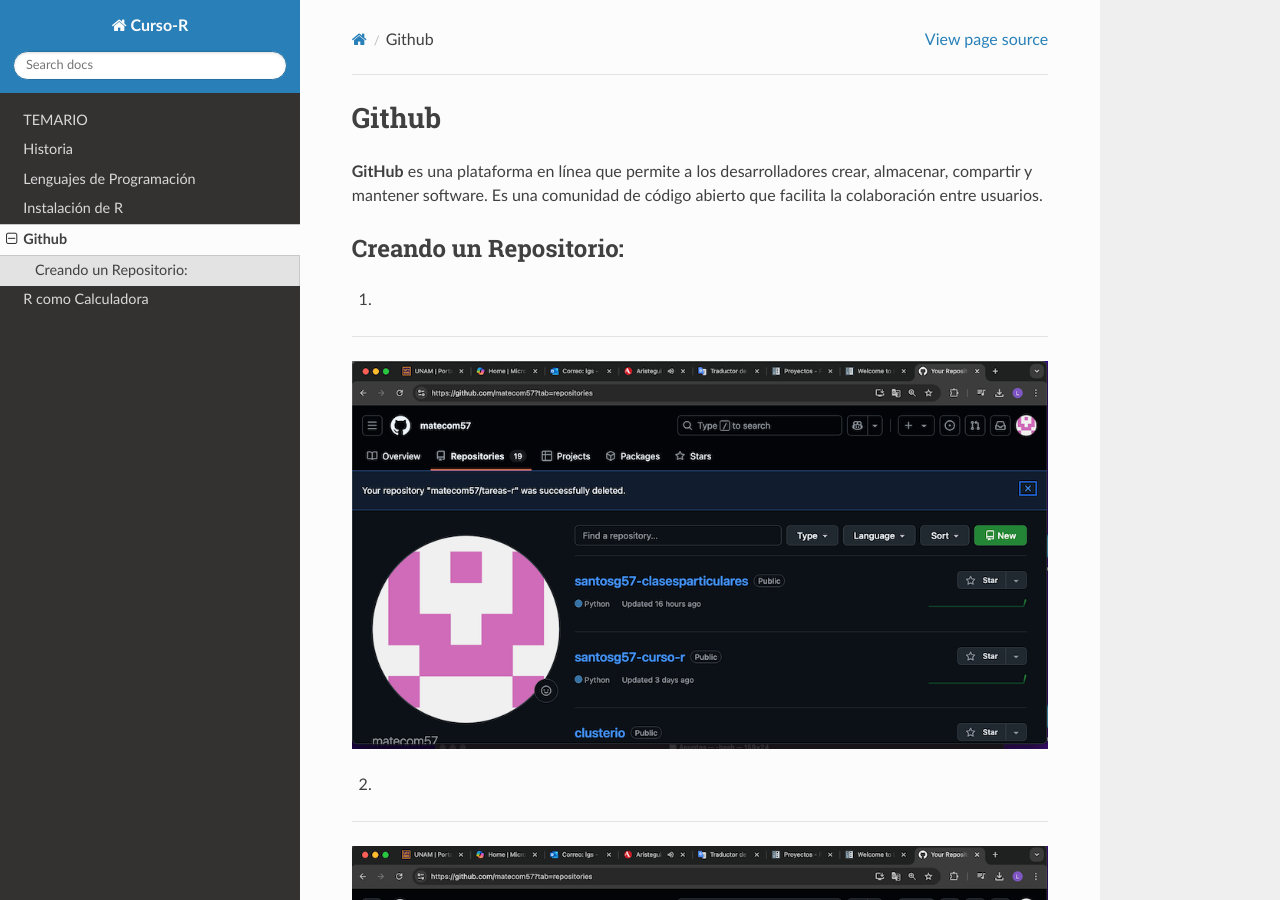
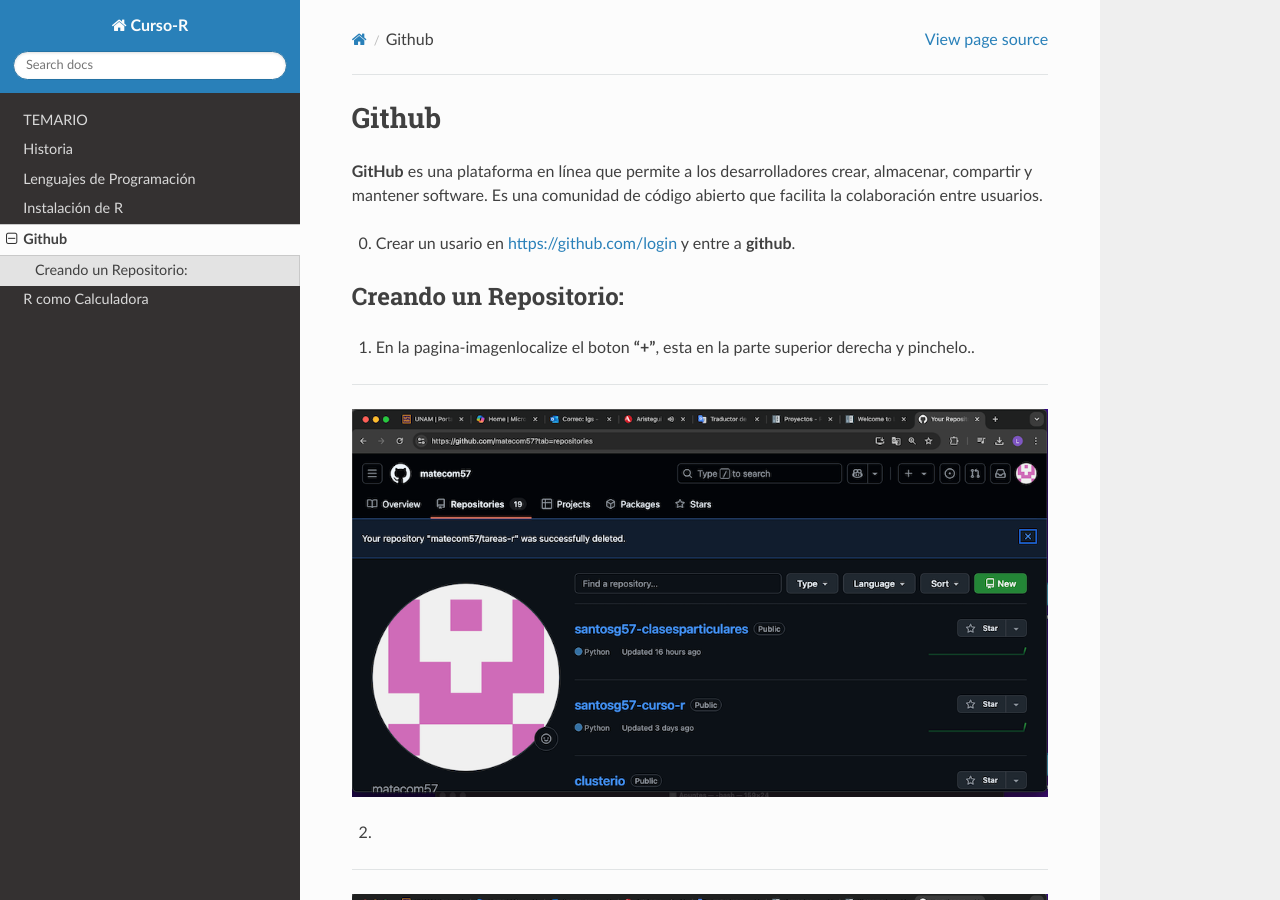
Before and after one commit to matecom57/santosg57-curso-r, a Sphinx documentation site: the page built from docs/source/gitdoc/github-doc.rst, in a window 1280 px wide and 900 px high. Built offline with Sphinx 7.4.7 and the Read the Docs theme 3.1.0, drawn with Linux system fonts in a browser that asks for light colours; pages that are not in the unit, such as notebooks, are missing from menus.

```diff
--- a/docs/source/gitdoc/github-doc.rst
+++ b/docs/source/gitdoc/github-doc.rst
@@ -5,10 +5,13 @@ Github
 abierto
 que facilita la colaboración entre usuarios.
 
+0. Crear un usario en https://github.com/login y entre a **github**.
+
 Creando un Repositorio:
 ---------------------
 
-1.
+1. En la pagina-imagenlocalize el boton **"+"**, esta en la parte superior derecha y pinchelo..
+
 
 --------------------------------------------------------------
 
```
